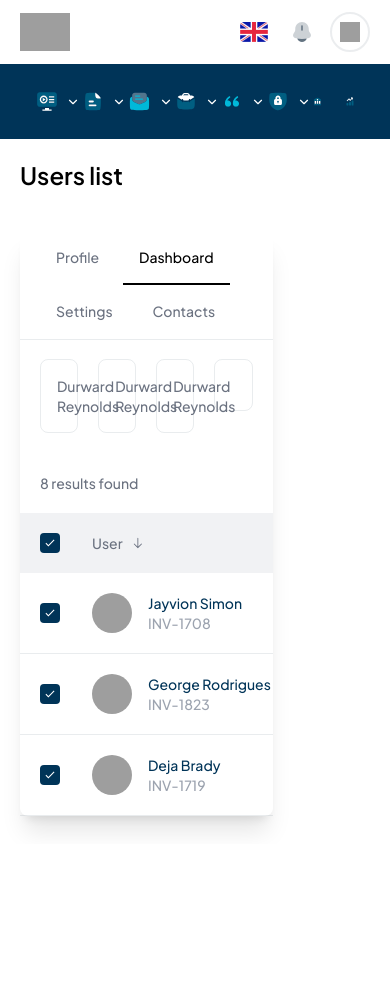
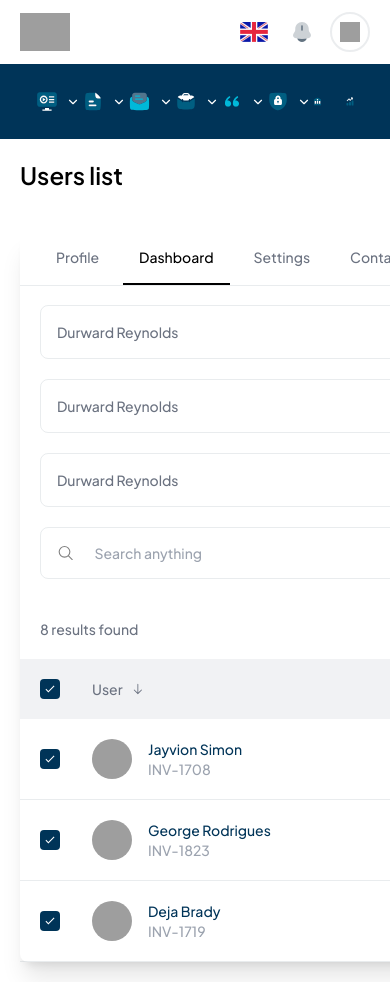
Before and after one commit to BCPAZ/crm-app, a React (Vite) app: page /users in a window 390 px wide. Before the commit the page ends 844 px from the top, so only its background shows below. Built offline with nearby package versions, Linux system fonts and the light colour scheme; grey boxes are pictures that could not be loaded.

Commit message:
feat : User list completed

```diff
--- a/src/components/App/Security/UserTable.jsx
+++ b/src/components/App/Security/UserTable.jsx
@@ -5,10 +5,10 @@ import InvoiceDataTable from "../Cost/InvoiceDataTable";
 
 const UserTable = () => {
   return (
-    <div className="w-full rounded-lg shadow-xl">
+    <div className="w-full rounded-lg shadow-xl bg-white">
       <div className="text-sm font-medium text-gray-500 ">
         <Tabs />
-        <div className="grid grid-cols-4 gap-5 p-5">
+        <div className="grid lg:grid-cols-4 sm:grid-cols-2 grid-cols-1 gap-5 p-5">
           <div className="w-full">
             <Select column />
           </div>
@@ -22,11 +22,10 @@ const UserTable = () => {
             <Searchbar simple />
           </div>
         </div>
-
         <div className="flex flex-col w-full p-5">
           <h3>8 results found</h3>
         </div>
-        <div className="w-full">
+        <div className="w-full overflow-x-scroll">
           <InvoiceDataTable />
         </div>
       </div>
--- a/src/layouts/PageLayouts/SecurityLayout.jsx
+++ b/src/layouts/PageLayouts/SecurityLayout.jsx
@@ -7,11 +7,11 @@ const SecurityLayout = () => {
   return (
     <div className="h-full flex flex-col">
       <div className="flex flex-grow">
-        <div className="w-[18%] h-screen lg:block hidden">
+        <div className="md:w-[18%] h-screen lg:block hidden">
           <Sidebar links={securityLinks} />
         </div>
         <main
-          className={`h-full w-[75%] "}`}
+          className={`h-full md:w-[75%] w-full"}`}
         >
           <Outlet />
         </main>
--- a/src/views/App/Security/Users.jsx
+++ b/src/views/App/Security/Users.jsx
@@ -4,7 +4,7 @@ const Users = () => {
       <section className="w-full h-full py-5">
         <div className="siteContainer">
         <h1 className="text-2xl font-semibold">Users list</h1>
-          <div className="mt-10">
+          <div className="mt-10 w-full">
             <UserTable />
           </div>
         </div>
```
